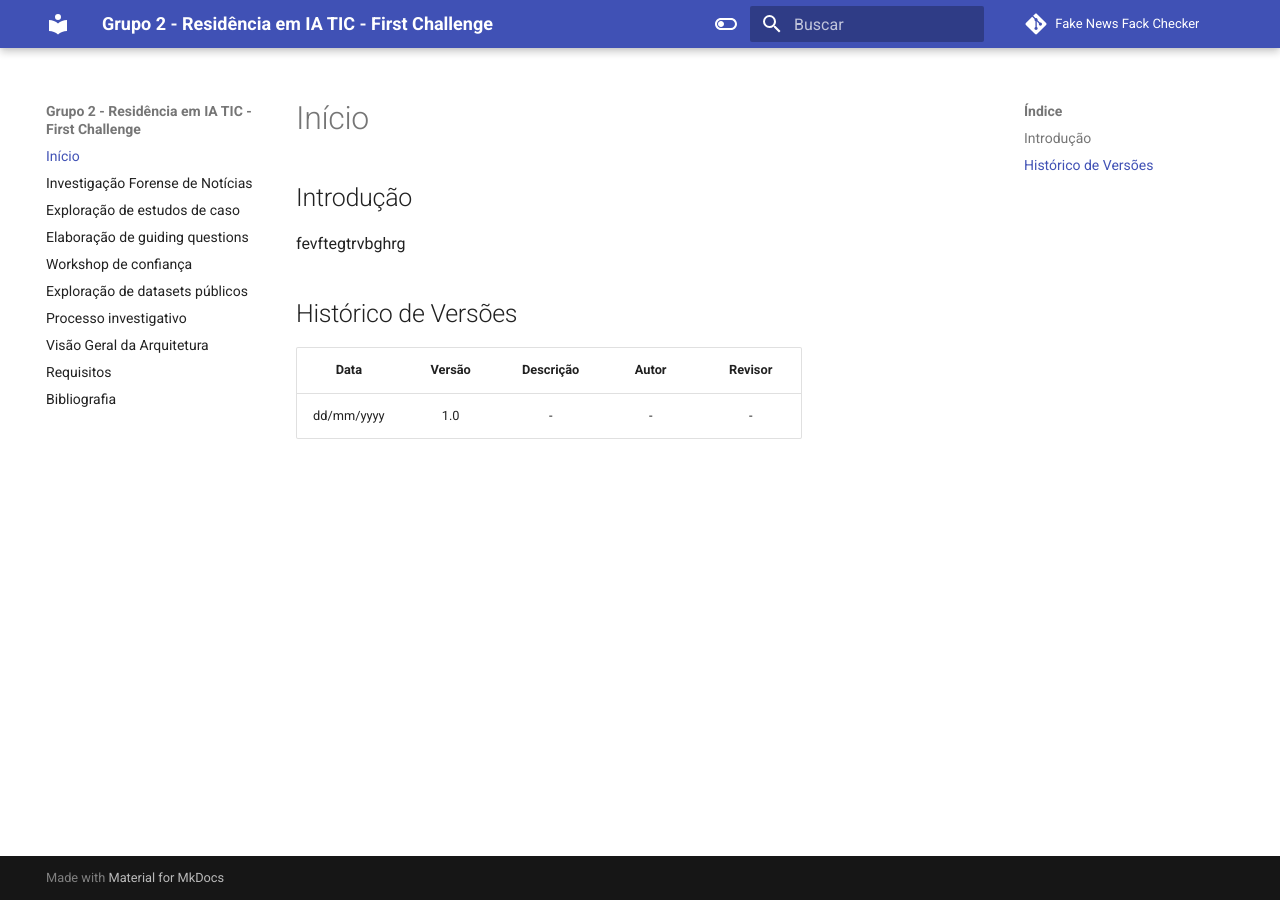
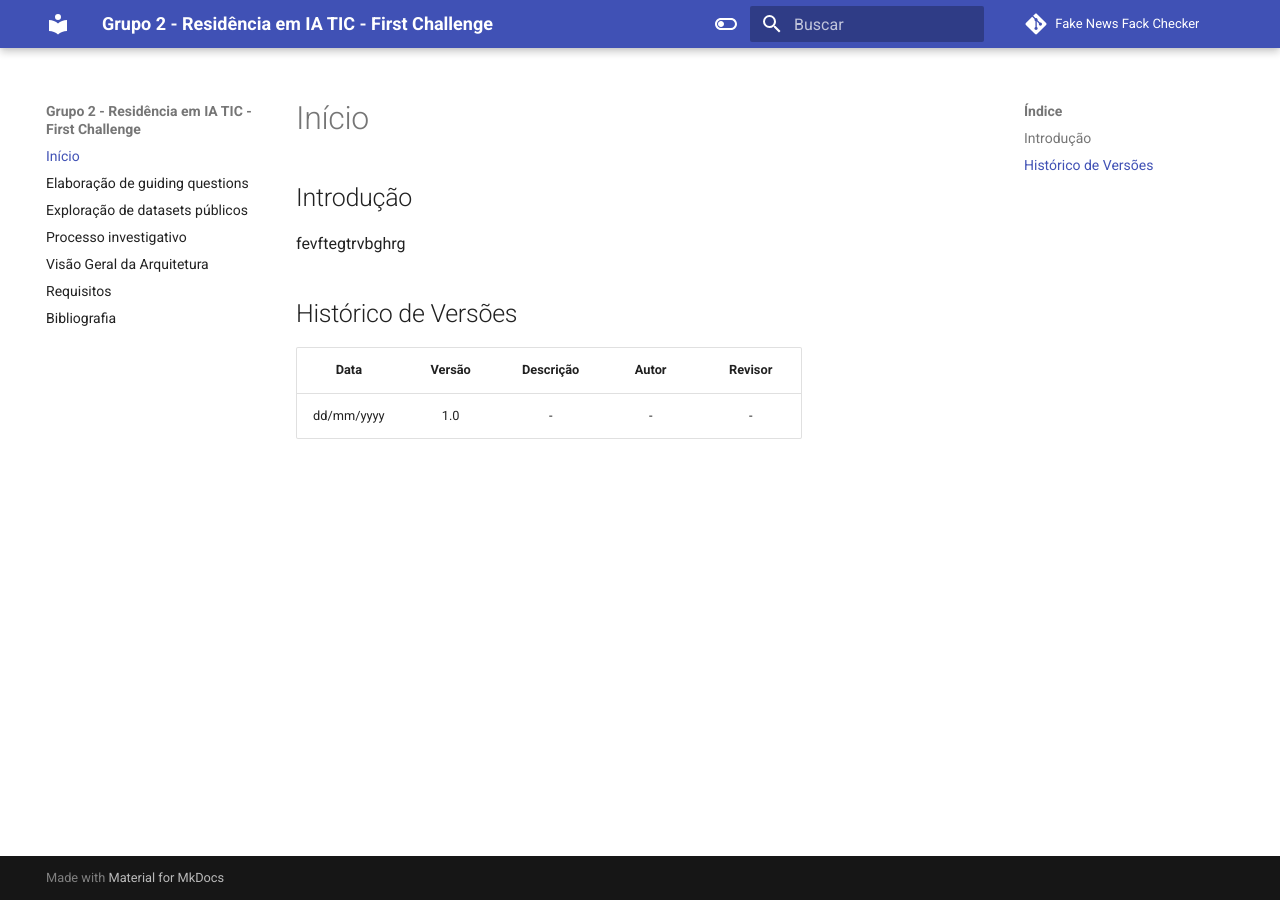
Before and after one commit to arthur-suares/Fake_News_Fact_Checker, an MkDocs documentation site: the page built from docs/index.md, in a window 1280 px wide. Built offline with MkDocs 1.6.1 and Material for MkDocs 9.7.7, drawn with Linux system fonts in a browser that asks for light colours; comment, search, counter and statistics services are not loaded.

Commit message:
[fix]: Removendo workshop de confiança

```diff
--- a/mkdocs.yml
+++ b/mkdocs.yml
@@ -5,10 +5,9 @@ repo_url: https://github.com/arthur-suares/Fake_News_Fact_Checker/
 
 nav:
   - Início: index.md
-  - Investigação Forense de Notícias: investigacao-forense-de-noticias.md
-  - Exploração de estudos de caso: exploracao-de-estudos-de-caso.md
+  # - Investigação Forense de Notícias: investigacao-forense-de-noticias.md
+  # - Exploração de estudos de caso: exploracao-de-estudos-de-caso.md
   - Elaboração de guiding questions: elaboracao-de-guiding-questions.md
-  - Workshop de confiança: workshop-de-confianca.md
   - Exploração de datasets públicos: exploracao-de-datasets-publicos.md
   - Processo investigativo: processo-investigativo.md
   - Visão Geral da Arquitetura: visao-geral-arquitetura.md
```
